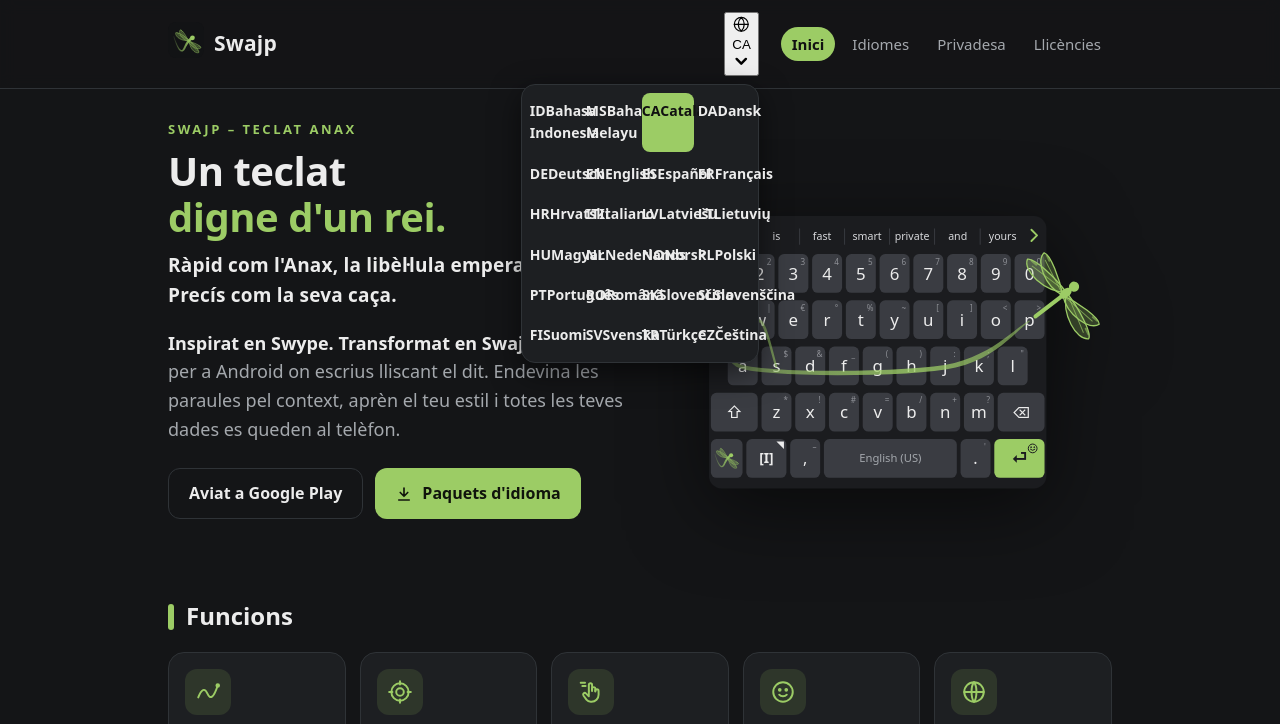
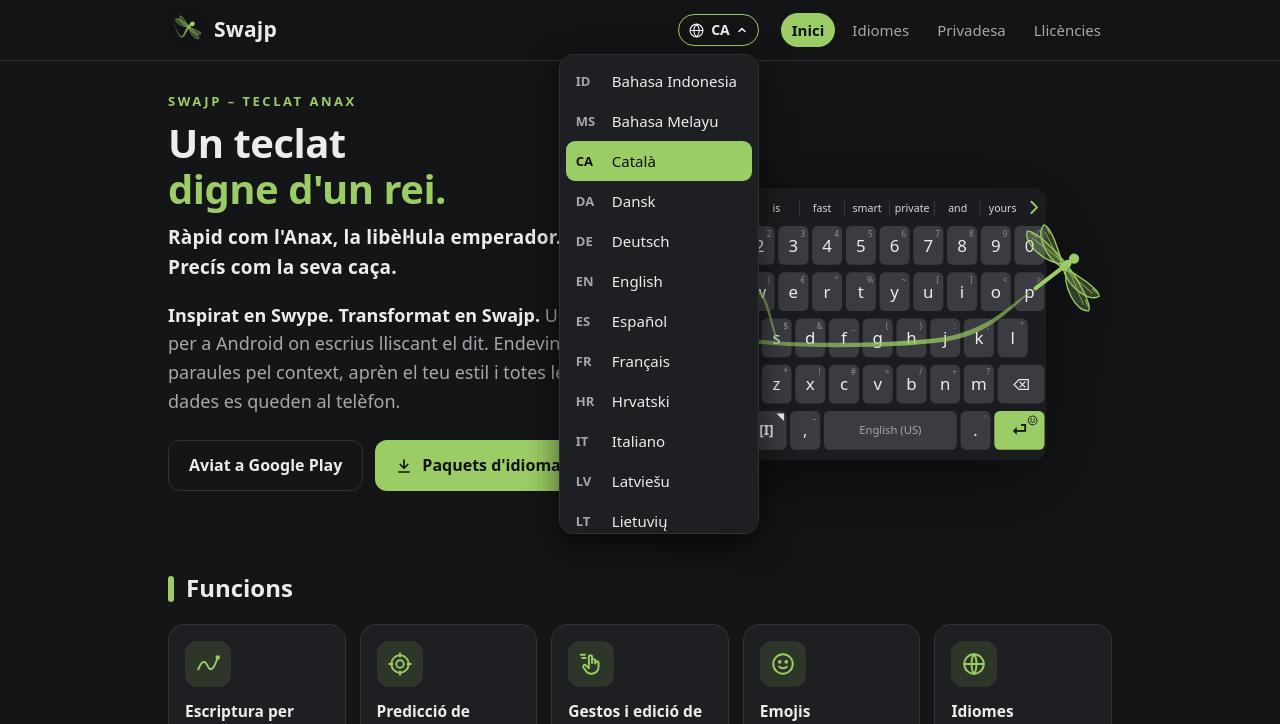
Before and after one commit to alesbrunner/Swajp-Keyboard, a plain HTML site: page ca/index.html in a window 1280 px wide. Both pictures are taken after a click on the button "CA". Shown: the top 724 px of the page. Drawn offline with Linux system fonts and the light colour scheme.

Commit message:
Add files via upload

```diff
--- a/style.css
+++ b/style.css
@@ -7,7 +7,7 @@ header{position:sticky;top:0;background:#141517e6;border-bottom:1px solid var(--
 .bar{max-width:980px;margin:auto;display:flex;align-items:center;gap:22px;padding:12px 18px;flex-wrap:wrap}
 .logo{display:flex;align-items:center;gap:10px;font-weight:800;font-size:21px;color:var(--tx);letter-spacing:.2px}
 .logo:hover{text-decoration:none}.logo svg{width:30px;height:30px}
-nav{display:flex;gap:6px;flex-wrap:wrap;font-size:15px}
+nav{display:flex;gap:6px;flex-wrap:nowrap;overflow-x:auto;scrollbar-width:none;font-size:15px}nav::-webkit-scrollbar{display:none}nav a{white-space:nowrap}
 nav a{color:var(--mut);padding:5px 11px;border-radius:999px}nav a:hover{color:var(--tx);text-decoration:none;background:var(--panel2)}
 nav a.on{color:#111;background:var(--g);font-weight:600}
 main{max-width:980px;margin:auto;padding:30px 18px 70px}
@@ -108,13 +108,17 @@ a.card.ov{color:inherit;display:block}a.card.ov:hover{text-decoration:none}
 .feat{scroll-margin-top:96px}
 @media(max-width:700px){.feat{scroll-margin-top:128px}}
 
-/* přepínač jazyků: rychlé tlačítko + zeměkoule s nabídkou zkratek */
-.lngs{margin-left:auto;position:relative;display:flex;align-items:center;gap:6px}
-.glb{display:flex;align-items:center;justify-content:center;width:34px;height:30px;padding:0;border:1px solid var(--line);border-radius:999px;background:none;color:var(--tx);cursor:pointer}
-.glb:hover,.lngs.open .glb{border-color:var(--g)}
-.glb svg{width:18px;height:18px}
-.lmenu{display:none;position:absolute;right:0;top:calc(100% + 8px);grid-template-columns:repeat(4,52px);gap:4px;padding:8px;background:var(--panel);border:1px solid var(--line);border-radius:14px;box-shadow:0 10px 30px #0008;z-index:20}
-.lngs.open .lmenu{display:grid}
-.lmenu a{padding:7px 0;border-radius:8px;color:var(--tx);font-size:14px;font-weight:600;text-align:center}
+/* přepínač jazyků: kapsle s aktuálním jazykem, seznam se rozbalí dolů */
+.lngs{margin-left:auto;position:relative}
+.lcap{display:flex;align-items:center;gap:6px;height:32px;padding:0 10px 0 9px;border:1px solid var(--line);border-radius:999px;background:none;color:var(--tx);font:inherit;font-size:14px;font-weight:600;cursor:pointer}
+.lcap:hover,.lngs.open .lcap{border-color:var(--g)}
+.lcap svg{width:17px;height:17px}
+.lcap .chev{width:12px;height:12px;transition:transform .2s}
+.lngs.open .chev{transform:rotate(180deg)}
+.lmenu{display:none;position:absolute;right:0;top:calc(100% + 8px);min-width:200px;max-height:min(70vh,480px);overflow-y:auto;padding:6px;background:var(--panel);border:1px solid var(--line);border-radius:14px;box-shadow:0 12px 32px #0009;z-index:20}
+.lngs.open .lmenu{display:block}
+.lmenu a{display:flex;align-items:center;gap:12px;padding:8px 10px;border-radius:9px;color:var(--tx);font-size:15px}
+.lmenu a b{width:24px;color:var(--mut);font-size:13px;font-weight:600}
 .lmenu a:hover{background:var(--panel2);text-decoration:none}
 .lmenu a.on{background:var(--g);color:#111}
+.lmenu a.on b{color:#111}
```
Also changed, not shown: index.html (+2 -2 lines).
